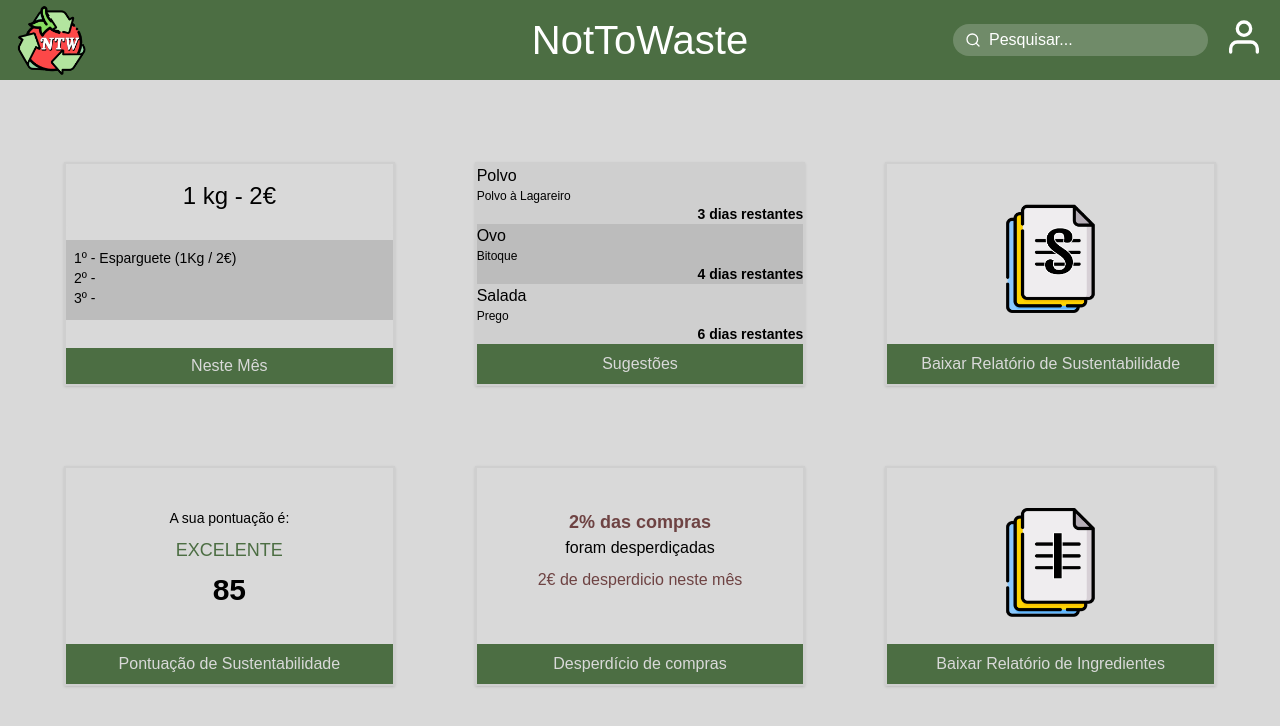
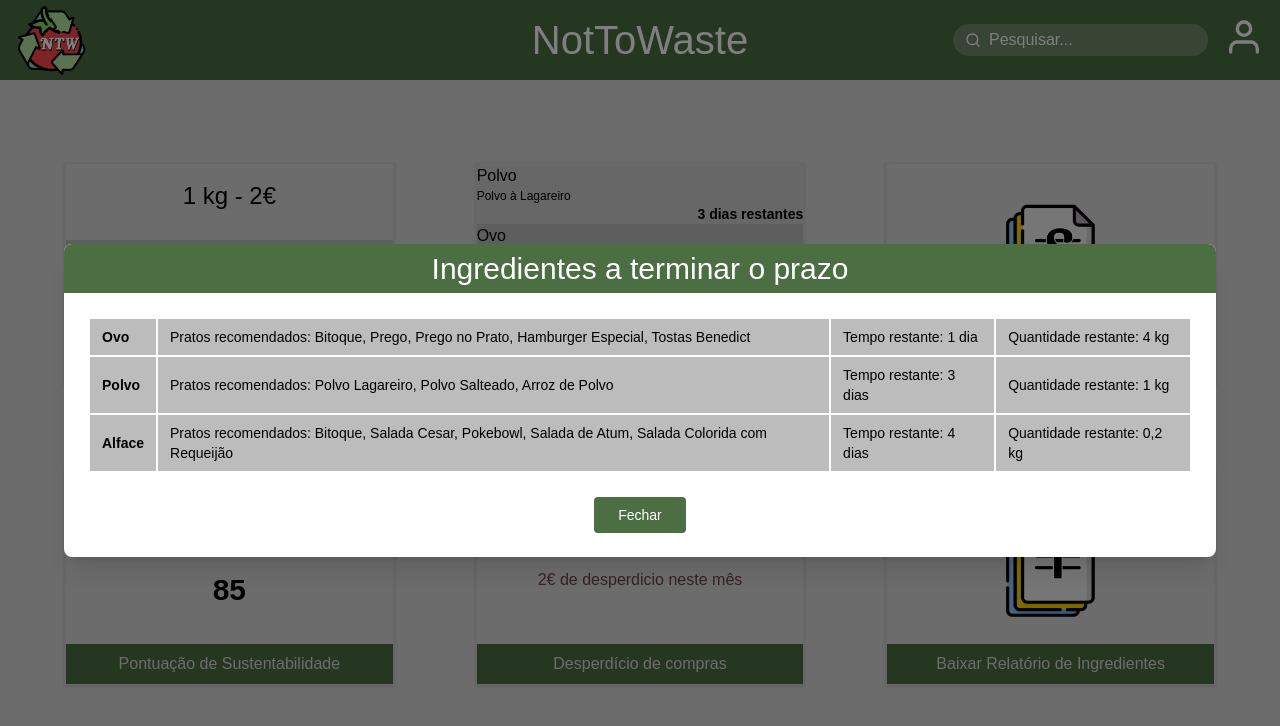
Before and after one commit to mimicarreira13/NotToWaste, a React (Vite) app: page /dashboard in a window 1280 px wide. Both pictures are taken after a click on the button "Sugestões". Shown: the top 726 px of the page. Built offline with nearby package versions, Linux system fonts and the light colour scheme; a web font is replaced by a local one.

Commit message:
feat: add modal for suggestions in Dashboard and refactor Modal component structure

```diff
--- a/src/components/Modal.tsx
+++ b/src/components/Modal.tsx
@@ -13,9 +13,10 @@ type ModalProps = {
     children?: React.ReactNode;
     buttons?: ModalButton[];
     onClose: () => void;
+    widthClass?: string;
 };
 
-export default function Modal({ open, title, message, children, buttons, onClose }: ModalProps) {
+export default function Modal({ open, title, message, children, buttons, onClose, widthClass }: ModalProps) {
     const dialogRef = useRef<HTMLDivElement | null>(null);
 
     useEffect(() => {
@@ -50,7 +51,8 @@ export default function Modal({ open, title, message, children, buttons, onClose
                 aria-labelledby="modal-title"
                 tabIndex={-1}
                 onClick={(e) => e.stopPropagation()}
-                className="relative bg-white rounded-lg shadow-xl max-w-md w-full mx-4 overflow-hidden z-[10000]"
+                className={`relative bg-white rounded-lg shadow-xl w-full mx-4 overflow-hidden z-[10000] ${
+                    widthClass ?? 'max-w-md'}`}
             >
                 {/* header band */}
                 {title && (
--- a/src/pages/Dashboard.tsx
+++ b/src/pages/Dashboard.tsx
@@ -1,6 +1,11 @@
+import Modal from '../components/Modal';
+import React from "react";
+
 const cardBaseClasses = "bg-[#D9D9D9] rounded-5 shadow flex flex-col border-2 border-[#CFCFCF] w-full min-h-[220px] text-center";
 
-const cards = [
+export default function Dashboard() {
+    const [openSugestoesModal, setOpenSugestoesModal] = React.useState(false);
+    const cards = [
     {
         id: "card-mes",
         content: (
@@ -47,7 +52,7 @@ const cards = [
                         <li className="text-xs">Prego</li>
                     </ul>
                     <span className="float-right text-sm font-semibold">6 dias restantes</span></div>
-                <button className="w-full bg-[#4C6E43] text-[#D9D9D9] py-2 text-center mt-auto">Sugestões</button>
+                <button className="w-full bg-[#4C6E43] text-[#D9D9D9] py-2 text-center mt-auto"  onClick={() => setOpenSugestoesModal(true)}>Sugestões</button>
             </>
         )
     },
@@ -97,8 +102,6 @@ const cards = [
         )
     }
 ];
-
-export default function Dashboard() {
     return (
         <div className="flex justify-center p-4">
             <div className="max-w-6xl grid grid-cols-1 md:grid-cols-2 lg:grid-cols-3 gap-20 mt-12">
@@ -108,6 +111,54 @@ export default function Dashboard() {
                     </div>
                 ))}
             </div>
+            <Modal
+                open={openSugestoesModal}
+                onClose={() => setOpenSugestoesModal(false)}
+                title="Ingredientes a terminar o prazo"
+                widthClass="max-w-6xl"
+                buttons={[
+                    {
+                        label: "Fechar",
+                        className:
+                            "px-6 py-2 rounded text-sm text-white bg-[#4C6E43] hover:opacity-90",
+                        onClick: () => setOpenSugestoesModal(false),
+                    },
+                ]}
+            >
+                {/* Conteúdo da tabela da modal */}
+                <div className="max-full overflow-x-auto">
+                    <table className="w-auto text-left text-sm border-separate border-0 border border-[#a1a1a1]">
+                        <tbody>
+                        <tr className="bg-[#bcbcbc]">
+                            <td className="px-3 py-2 font-semibold">Ovo</td>
+                            <td className="px-3 py-2">
+                                Pratos recomendados: Bitoque, Prego, Prego no Prato, Hamburger
+                                Especial, Tostas Benedict
+                            </td>
+                            <td className="px-3 py-2">Tempo restante: 1 dia</td>
+                            <td className="px-3 py-2">Quantidade restante: 4 kg</td>
+                        </tr>
+                        <tr className="bg-[#bcbcbc]">
+                            <td className="px-3 py-2 font-semibold">Polvo</td>
+                            <td className="px-3 py-2">
+                                Pratos recomendados: Polvo Lagareiro, Polvo Salteado, Arroz de Polvo
+                            </td>
+                            <td className="px-3 py-2">Tempo restante: 3 dias</td>
+                            <td className="px-3 py-2">Quantidade restante: 1 kg</td>
+                        </tr>
+                        <tr className="bg-[#bcbcbc]">
+                            <td className="px-3 py-2 font-semibold">Alface</td>
+                            <td className="px-3 py-2">
+                                Pratos recomendados: Bitoque, Salada Cesar, Pokebowl, Salada de Atum,
+                                Salada Colorida com Requeijão
+                            </td>
+                            <td className="px-3 py-2">Tempo restante: 4 dias</td>
+                            <td className="px-3 py-2">Quantidade restante: 0,2 kg</td>
+                        </tr>
+                        </tbody>
+                    </table>
+                </div>
+            </Modal>
         </div>
     );
 }
```
